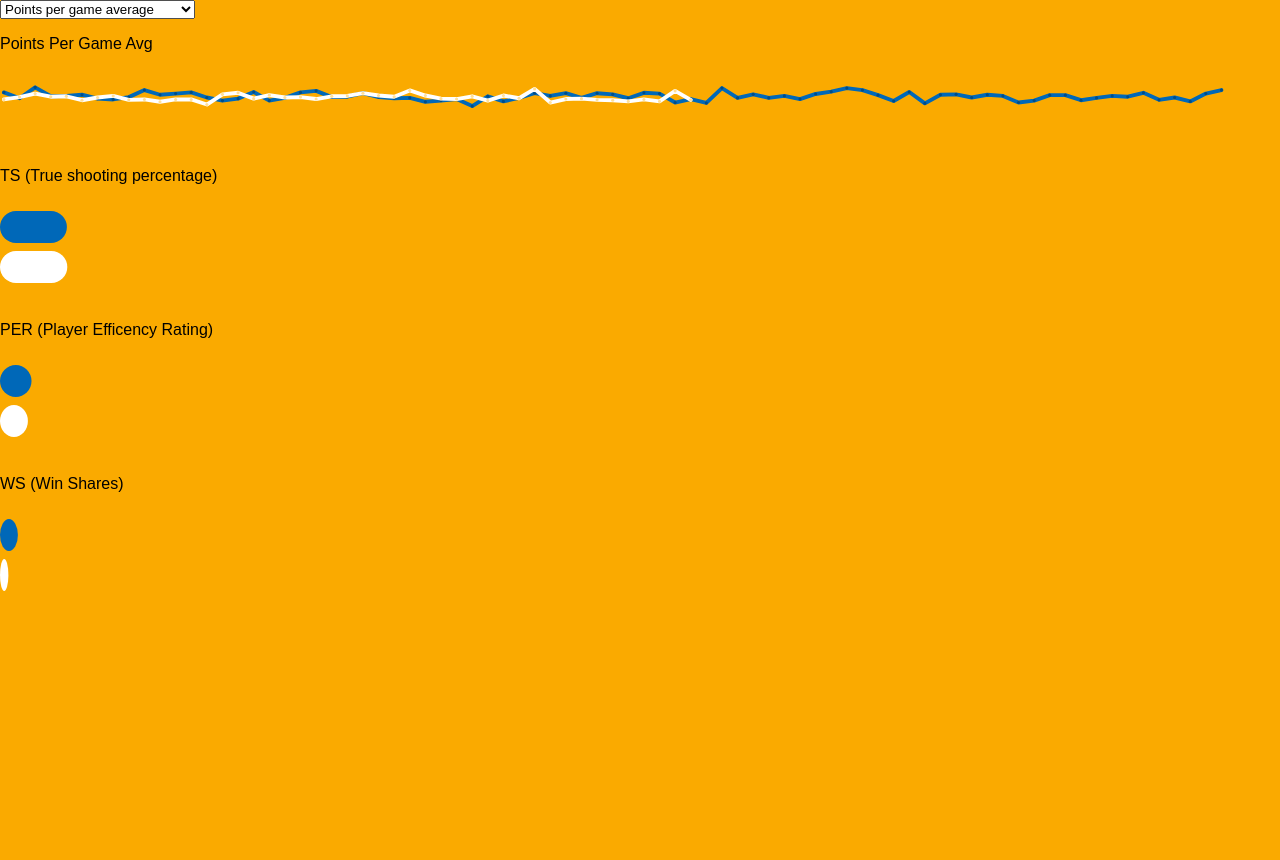
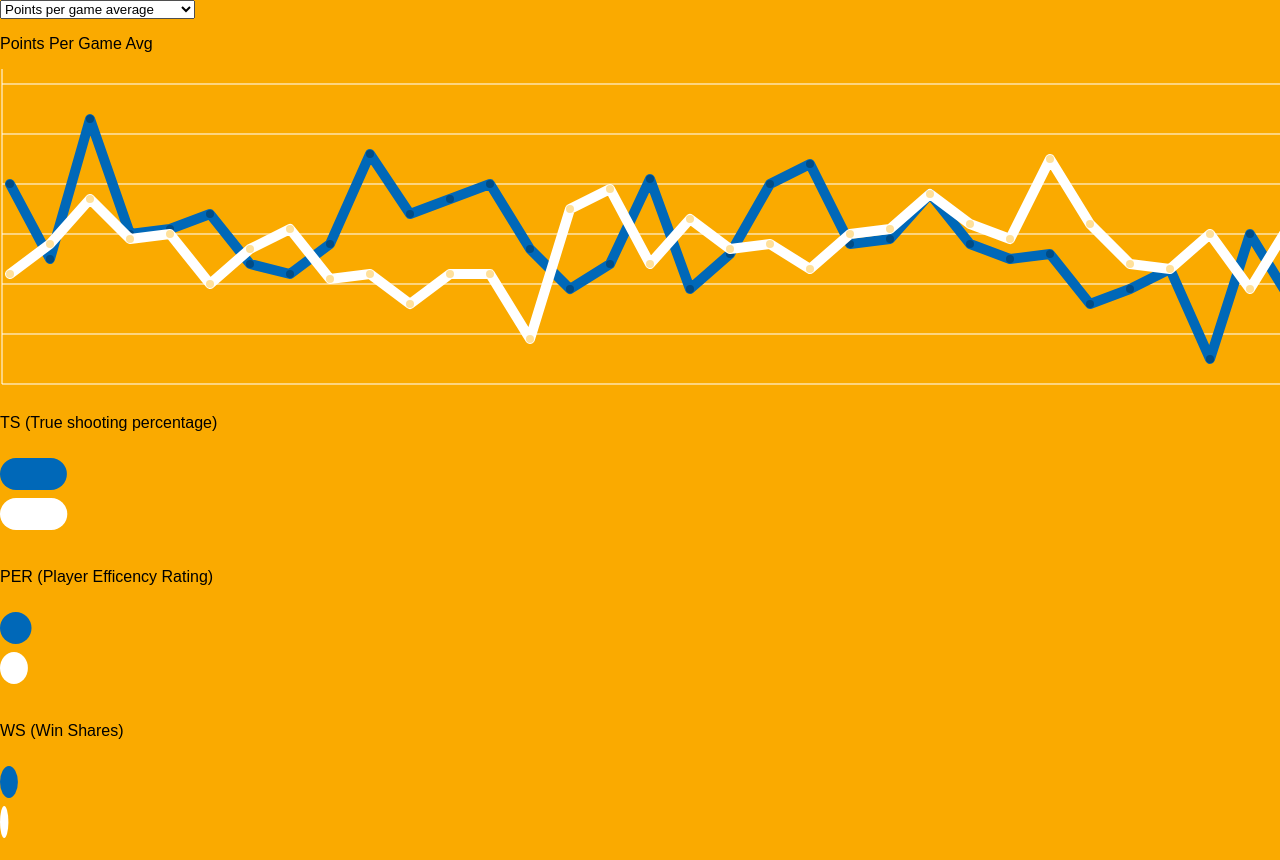
Before and after one commit to asimpson/is-steph-mvp, a React app: page / in a window 1280 px wide. Before the commit the page ends 800 px from the top, so only its background shows below. Built offline with nearby package versions, Linux system fonts and the light colour scheme.

Commit message:
feat: get scale and point lines working

```diff
--- a/src/App.js
+++ b/src/App.js
@@ -22,21 +22,76 @@ export default class App extends Component {
   }
 
   render() {
+    const types = {
+      pts: 'points',
+      ast: 'assists',
+      rbd: 'rebounds',
+    };
     const width = 82 * 40;
-    const viewBox = `0 0 ${width} 200`;
+    const max =
+      Math.max(
+        ...ghost
+          .concat(current)
+          .map(x => x[types[this.state.graphType]])
+          .filter(x => x !== 'NA')
+      ) + 10;
+
     const type = {
       ast: 'Assists',
       pts: 'Points',
       rbd: 'Rebounds',
     };
+
+    const VERTSCALE = 5;
+    const maxScaled = max * VERTSCALE;
+    const segmentScale = 10 * VERTSCALE;
+    const segments = [
+      ...Array(Math.ceil(maxScaled / segmentScale)).keys(),
+    ].map(x =>
+      <line
+        key={x}
+        strokeWidth="1"
+        stroke="white"
+        x1="2"
+        x2={width}
+        y1={x === 0 ? maxScaled : maxScaled - x * segmentScale}
+        y2={x === 0 ? maxScaled : maxScaled - x * segmentScale}
+      />
+    );
     return (
+      // transition: ease-in-out .5s;
+      // transform: translate(-200px, 0);
       <Fragment>
-        <div>
+        <div style={{ overflowX: 'hidden' }}>
           <Select changed={this.selection} />
           <p>{type[this.state.graphType]} Per Game Avg</p>
-          <svg viewBox={viewBox} version="1.1">
-            <Graph type={this.state.graphType} data={ghost} ghost={true} />
-            <Graph type={this.state.graphType} data={current} ghost={false} />
+          <svg
+            // style={{ overflowX: 'scroll' }}
+            height={max * VERTSCALE + 10}
+            width={width}
+            version="1.1"
+          >
+            {segments}
+            <line
+              strokeWidth="1"
+              stroke="white"
+              x1="2"
+              x2="2"
+              y1="0"
+              y2={max * VERTSCALE}
+            />
+            <Graph
+              max={max * VERTSCALE}
+              type={this.state.graphType}
+              data={ghost}
+              ghost={true}
+            />
+            <Graph
+              max={max * VERTSCALE}
+              type={this.state.graphType}
+              data={current}
+              ghost={false}
+            />
           </svg>
         </div>
 
--- a/src/Graph.js
+++ b/src/Graph.js
@@ -1,6 +1,7 @@
 import React, { Fragment } from 'react';
 
 const Graph = props => {
+  const VERTSCALE = 5;
   // y axis is "px from the top". so it works backwards.
   // we need to do heigth - points to get our point.
   const types = {
@@ -10,7 +11,12 @@ const Graph = props => {
   };
   const data = types[props.type]
     .filter(x => x !== 'NA')
-    .map((x, i) => (i === 0 ? `10,${100 - x}` : `${40 * i + 10},${100 - x}`));
+    .map(
+      (x, i) =>
+        i === 0
+          ? `10,${props.max - x * VERTSCALE}`
+          : `${40 * i + 10},${props.max - x * VERTSCALE}`
+    );
 
   const circles = data.map((x, i) =>
     <circle
```
